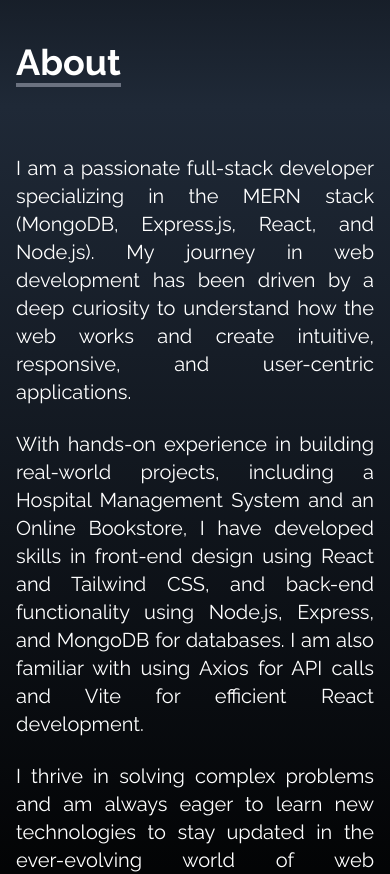
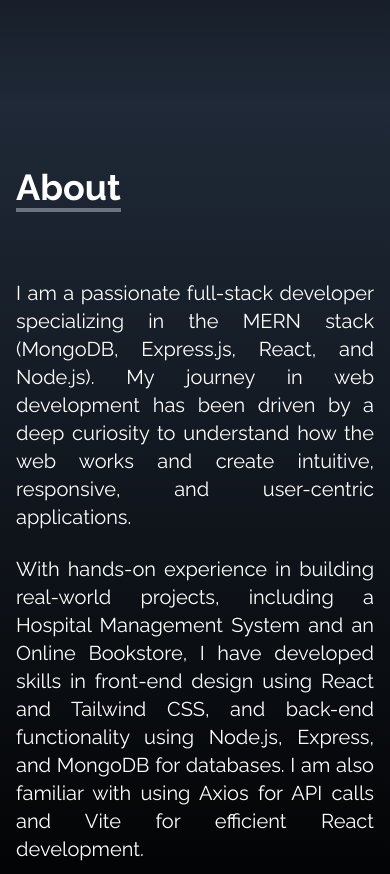
Before and after one commit to AshishChaudhari07/Portfolio, a React (Vite) app: page / in a window 390 px wide. Shown: the part 738-1612 px from the top of the page. Built offline with nearby package versions, Linux system fonts and the light colour scheme.

Commit message:
apply padding top

```diff
--- a/src/components/About.jsx
+++ b/src/components/About.jsx
@@ -2,7 +2,7 @@ import React from 'react'
 
 function About() {
     return (
-        <div name='about' className='w-full h-screen bg-gradient-to-b from-gray-800 to-black text-white'>
+        <div name='about' className='w-full h-screen bg-gradient-to-b from-gray-800 to-black text-white pt-[250px] sm:pt-0'>
 
             <div className='max-w-screen-lg p-4 mx-auto flex flex-col justify-center w-full h-full'>
                 <div className='pb-8'>
--- a/src/components/Portfolio.jsx
+++ b/src/components/Portfolio.jsx
@@ -48,7 +48,7 @@ function Portfolio() {
     ]
 
     return (
-        <div name='portfolio' className='bg-gradient-to-b from-black to-gray-800 w-full text-white md:h-screen md:pt-0 pt-10'>
+        <div name='portfolio' className='bg-gradient-to-b from-black to-gray-800 w-full text-white md:h-screen md:pt-0 pt-[190px]'>
             <div className='max-w-screen-lg p-4 mx-auto flex flex-col justify-center w-full h-full'>
                 <div className='pb-8'>
                     <p className='text-4xl font-bold inline border-b-4 border-gray-500'>Portfolio</p>
```
